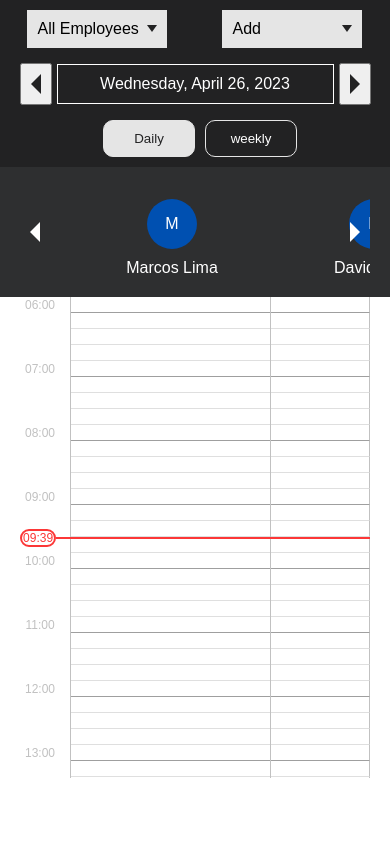
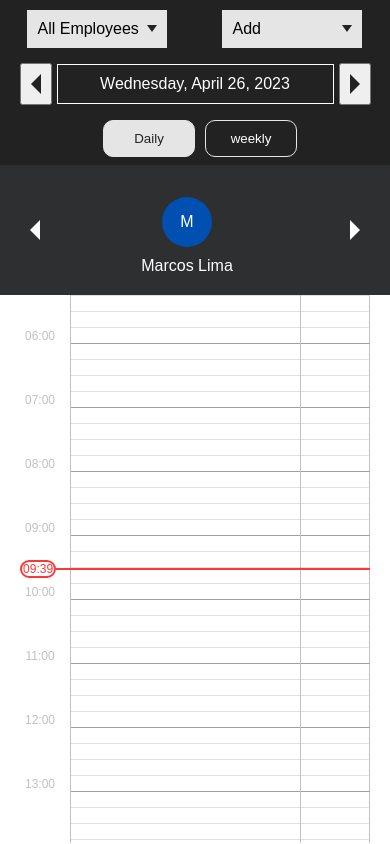
Before and after one commit to DavidMeseha/employee_timeline_system, a Next.js app: page / in a window 390 px wide. Built offline with nearby package versions, Linux system fonts and the light colour scheme.

Commit message:
Fix Scrolling and Expand in touch screen

```diff
--- a/src/components/Appointment.js
+++ b/src/components/Appointment.js
@@ -1,7 +1,7 @@
 import useEmployeesData from "@/Hooks/useEmployeesData";
 import { useRef, useState } from "react";
 
-const Appointment = ({ appointment, employee, employeeOrder, startDate, endDate }) => {
+const Appointment = ({ appointment, employee, employeeOrder, startDate, endDate, containerRef }) => {
     const colorClasses = ['appointment-red', 'appointment-blue', 'appointment-green']
     const { updateAppointmentEnd } = useEmployeesData()
 
@@ -22,6 +22,7 @@ const Appointment = ({ appointment, employee, employeeOrder, startDate, endDate
     let isDraging = false
     let originalPos
     let newHeight
+
     const appointmentRef = useRef()
 
     const reCalculateNewEndDate = () => {
@@ -40,8 +41,7 @@ const Appointment = ({ appointment, employee, employeeOrder, startDate, endDate
         isDraging = true
         dragStart = y
         originalPos = parseFloat(appointmentRef.current.style.height.replace('px', ''))
-
-        console.log(window)
+        containerRef.current.style.overflowY = 'hidden' //disable Scrolling for touch conflect
     }
 
     const bottomDragHandle = (y) => {
@@ -59,14 +59,11 @@ const Appointment = ({ appointment, employee, employeeOrder, startDate, endDate
 
         reCalculateNewEndDate()
         appointmentRef.current.style.height = `${newHeight}px`
+        containerRef.current.style.overflowY = 'scroll' //re-activate scrolling
 
         updateAppointmentEnd(employee, appointment.id, endDate)
 
         setEndTime(new Date(appointment.end).toLocaleTimeString('en', { hour: '2-digit', minute: '2-digit', hour12: false }))
-    }
-
-    const accedentalExitHandle = () => {
-        isDraging = false
     }
 
     return (
@@ -89,8 +86,7 @@ const Appointment = ({ appointment, employee, employeeOrder, startDate, endDate
                         onTouchMove={(e) => bottomDragHandle(e.touches[0].clientY)}
                         onMouseUp={releaseHandle}
                         onTouchEnd={releaseHandle}
-                        onMouseLeave={accedentalExitHandle}
-                        onTouchCancel={accedentalExitHandle}
+                        onTouchCancel={releaseHandle}
                         className="scale-area"
                     >
                         <div className="icon">
--- a/src/layouts/AppointmentsTable.js
+++ b/src/layouts/AppointmentsTable.js
@@ -1,6 +1,6 @@
 import Appointment from "@/components/Appointment";
 
-const AppointmentsTable = ({ employees, selectedEmployees, date }) => {
+const AppointmentsTable = ({ employees, selectedEmployees, date, containerRef }) => {
     return (
         <table className='appointments-table'>
             <tbody>
@@ -25,6 +25,7 @@ const AppointmentsTable = ({ employees, selectedEmployees, date }) => {
                                                     employee={employeeName}
                                                     startDate={appointmentDate}
                                                     endDate={appointmentEndDate}
+                                                    containerRef={containerRef}
                                                 />
                                             )
                                         })}
--- a/src/layouts/DailyDisplay.js
+++ b/src/layouts/DailyDisplay.js
@@ -10,7 +10,11 @@ const DailyDisplay = () => {
     const { date, selectedEmployees } = useDisplayManger()
     const contentRef = useRef()
     const headRef = useRef()
+    const timeLineRef = useRef()
     const [isToday, setIsToday] = useState(true)
+
+    let isScrolling = false
+    let touchStart, initialScroll
 
     useEffect(() => {
         if (date.getDate() === new Date().getDate()) setIsToday(true)
@@ -23,6 +27,20 @@ const DailyDisplay = () => {
 
     const scrollBy = (offset) => {
         headRef.current.scrollLeft += offset
+    }
+
+    const touchStartHandle = (e) => {
+        isScrolling = true
+        touchStart = e.touches[0].clientX
+        initialScroll = contentRef.current.scrollLeft
+    }
+
+    const touchScrollHandle = (e) => {
+        let change = initialScroll + touchStart - e.touches[0].clientX
+        if (!isScrolling || (change <= 30 && change >= -30)) return //prevent small unwanted scrolls
+
+        contentRef.current.scrollLeft = change
+        headRef.current.scrollLeft = change
     }
 
     return (
@@ -49,8 +67,9 @@ const DailyDisplay = () => {
                     </div>
                     <div className="scroll-arrows" onClick={() => scrollBy(-40)}><div className="arrow-right-light"></div></div>
                 </div>
-                <div className='timeline-container'>
+                <div onTouchStart={touchStartHandle} onTouchMove={touchScrollHandle} ref={timeLineRef} className='timeline-container'>
                     <TimeLines liveIndicator={isToday} />
+
                     {blockedTime.map((block, i) => {
                         let blockedDate = new Date(block.start)
                         if (blockedDate.getDate() !== date.getDate()) return;
@@ -60,8 +79,9 @@ const DailyDisplay = () => {
                             <Blocked key={i} startDate={blockedDate} endDate={blockedDateEnd} comment={block.comment || ''} />
                         )
                     })}
+
                     <div className='appointment-table-wraper' ref={contentRef}>
-                        <AppointmentsTable employees={employees} selectedEmployees={selectedEmployees} date={date} />
+                        <AppointmentsTable employees={employees} selectedEmployees={selectedEmployees} date={date} containerRef={timeLineRef} />
                     </div>
                 </div>
             </div >
--- a/src/styles/dailytimeline.css
+++ b/src/styles/dailytimeline.css
@@ -3,7 +3,7 @@
     overflow-y: scroll;
     overflow-x: hidden;
     padding: 0 20px;
-    height: calc(100vh - 131px - 60px);
+    height: calc(100vh - 130px - 60px);
 }
 
 .heading {
@@ -154,6 +154,6 @@
 
 @media screen and (max-width:575px) {
     .timeline-container {
-        height: 57vh;
+        height: calc(100vh - 131px - 165px);
     }
 }
--- a/src/styles/globals.css
+++ b/src/styles/globals.css
@@ -10,7 +10,13 @@
   --negative-action-color: #fc3737;
   --time-hover-color: rgb(129 129 255 / 53%);
 
-  --cell-min-width: 200px;
+  --cell-min-width: 230px;
+}
+
+@media screen and (min-width:426px) {
+  :root {
+    --cell-min-width: 335px;
+  }
 }
 
 .hidden {
@@ -205,3 +211,15 @@ input[type=checkbox]:checked+.check-mark {
 input[type=checkbox]:checked+.check-mark:after {
   display: block;
 }
+
+@media screen and (max-width:900px) {
+  nav {
+    height: 114px;
+  }
+}
+
+@media screen and (max-width:575px) {
+  nav {
+    height: 165px;
+  }
+}
--- a/src/styles/optionsbar.css
+++ b/src/styles/optionsbar.css
@@ -35,6 +35,11 @@
     position: relative;
     gap: 5px;
     align-items: center;
+}
+
+.date-nav label {
+    display: flex;
+    flex-direction: column;
 }
 
 .date {
```
